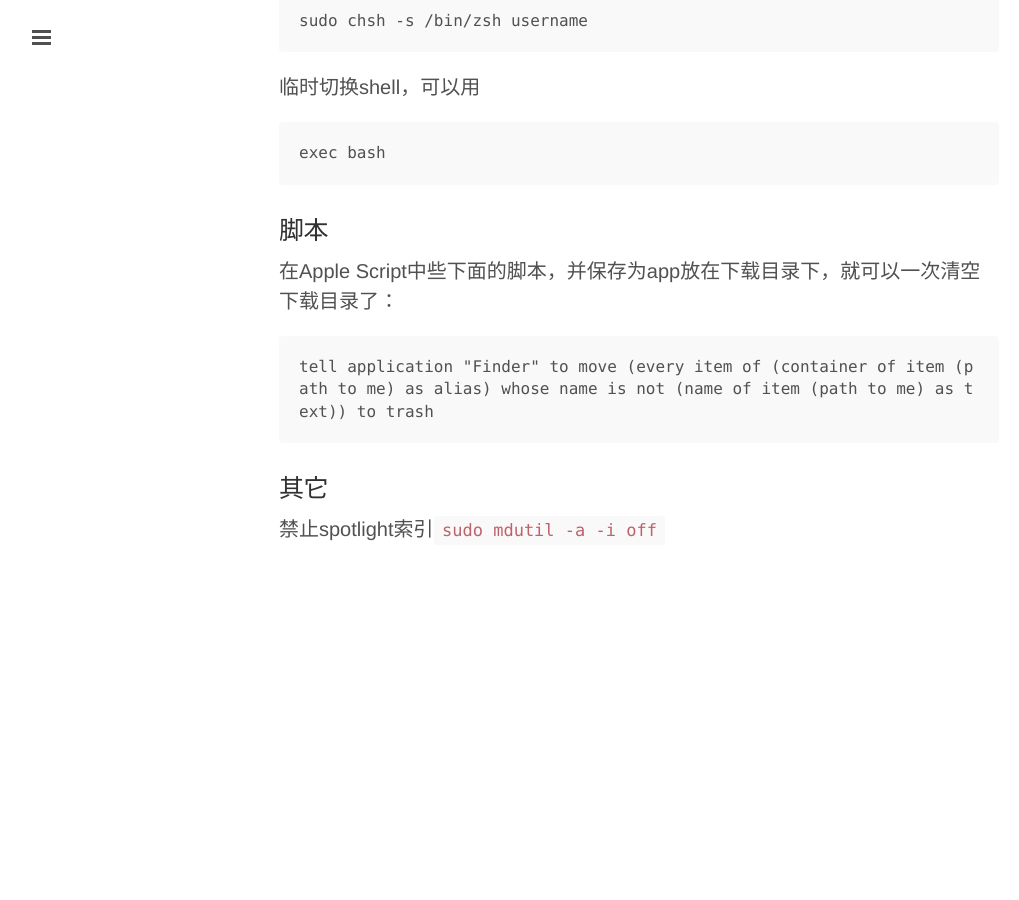
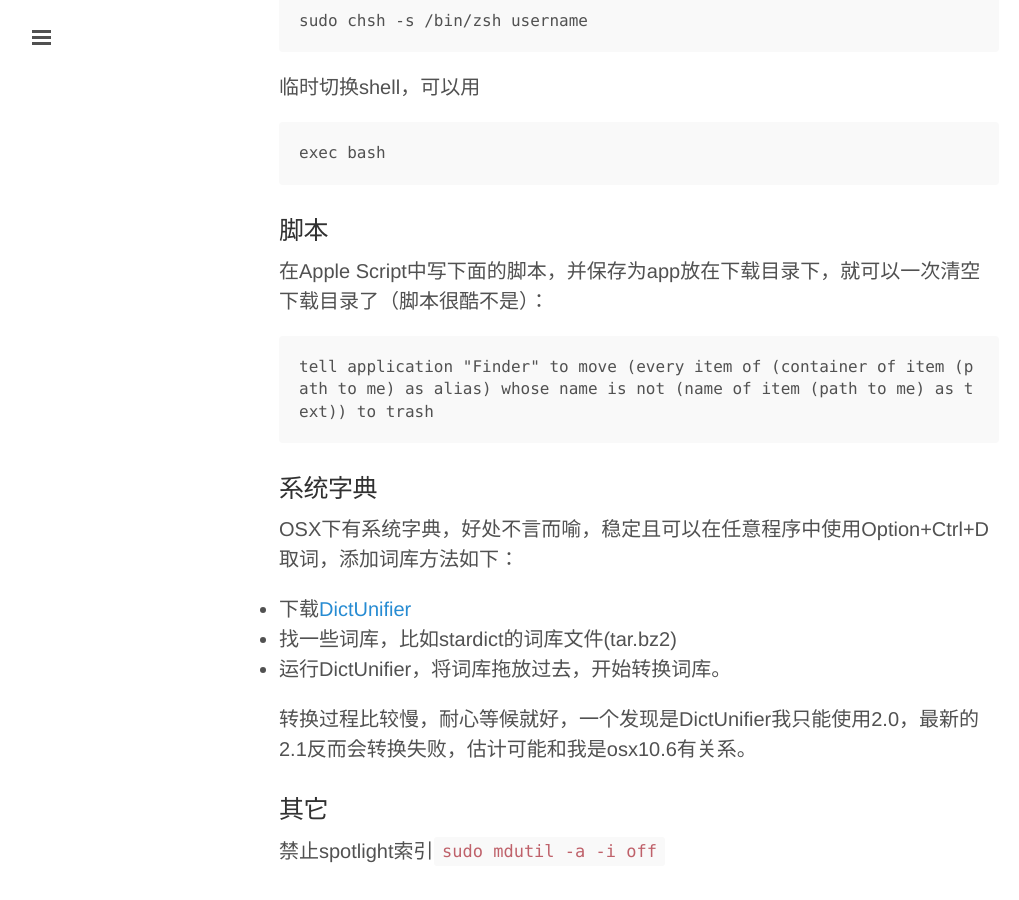
Before and after one commit to liuzhongshu/liuzhongshu.github.io, a Jekyll site: the page built from _posts/2012-04-25-osx-adjust.markdown, in a window 1280 px wide and 900 px high, scrolled down 1242 px. Shown: the whole window, without its empty margins (1-1020 px from the left). Built offline with Jekyll 4.4.1, drawn with Linux system fonts in a browser that asks for light colours; comment, search, counter and statistics services are not loaded; before the commit the page ends 1866 px from its top, so only the background shows below that.

Commit message:
Post update: OSX调整

````diff
--- a/_posts/2012-04-25-osx-adjust.markdown
+++ b/_posts/2012-04-25-osx-adjust.markdown
@@ -46,12 +46,21 @@ exec bash
 
 ### 脚本
 
-在Apple Script中些下面的脚本，并保存为app放在下载目录下，就可以一次清空下载目录了：
+在Apple Script中写下面的脚本，并保存为app放在下载目录下，就可以一次清空下载目录了（脚本很酷不是）：
 
 ```
 tell application "Finder" to move (every item of (container of item (path to me) as alias) whose name is not (name of item (path to me) as text)) to trash
 ```
 
+### 系统字典
+OSX下有系统字典，好处不言而喻，稳定且可以在任意程序中使用Option+Ctrl+D取词，添加词库方法如下：
+
+- 下载[DictUnifier](http://code.google.com/p/mac-dictionary-kit/)
+- 找一些词库，比如stardict的词库文件(tar.bz2)
+- 运行DictUnifier，将词库拖放过去，开始转换词库。
+
+转换过程比较慢，耐心等候就好，一个发现是DictUnifier我只能使用2.0，最新的2.1反而会转换失败，估计可能和我是osx10.6有关系。
+
 ### 其它
 
 禁止spotlight索引```sudo mdutil -a -i off```
````
